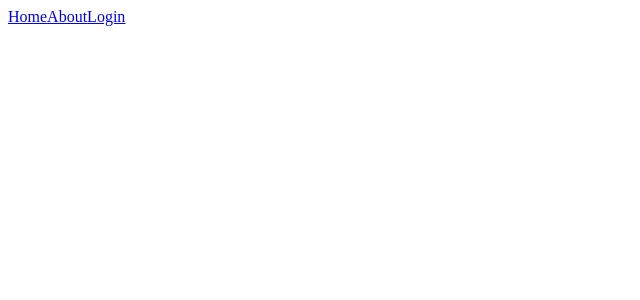
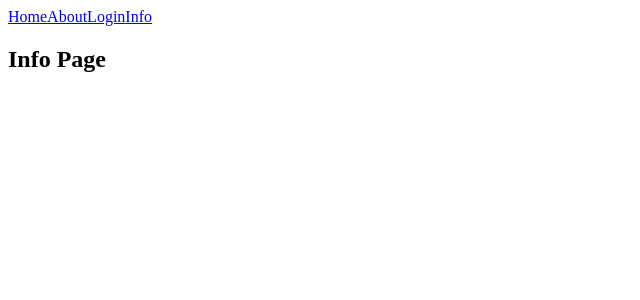
Before and after one commit to saadkhan4/Learning-React, a React (Vite) app: page /Info in a window 1280 px wide. Before the commit this address had no page. Shown: the top 300 px of the page, without its empty margins (0-640 px from the left). Built offline with nearby package versions, Linux system fonts and the light colour scheme.

Commit message:
added route of info page

```diff
--- a/src/App.jsx
+++ b/src/App.jsx
@@ -2,18 +2,20 @@ import { Link, Links, Route, Routes } from "react-router";
 import Home from "./Home";
 import About from "./About";
 import Login from "./Login";
-
+import Info from "./Info";
 const App = () => {
   return (
     <>
-      <Link to="/">Home</Link>
+      <Link to="/home">Home</Link>
       <Link to="/about">About</Link>
       <Link to="/login">Login</Link>
+      <Link to="/info">Info</Link>
 
       <Routes>
-        <Route path="/" element={<Home />} />
+        <Route path="/home" element={<Home />} />
         <Route path="/about" element={<About />} />
         <Route path="/login" element={<Login />} />
+        <Route path="/Info" element={<Info />} />
       </Routes>
     </>
   );
--- /dev/null
+++ b/src/Info.jsx
@@ -0,0 +1,6 @@
+const Info = () => {
+    return (<h2>Info Page</h2>
+    )
+};
+
+export default Info;
```
